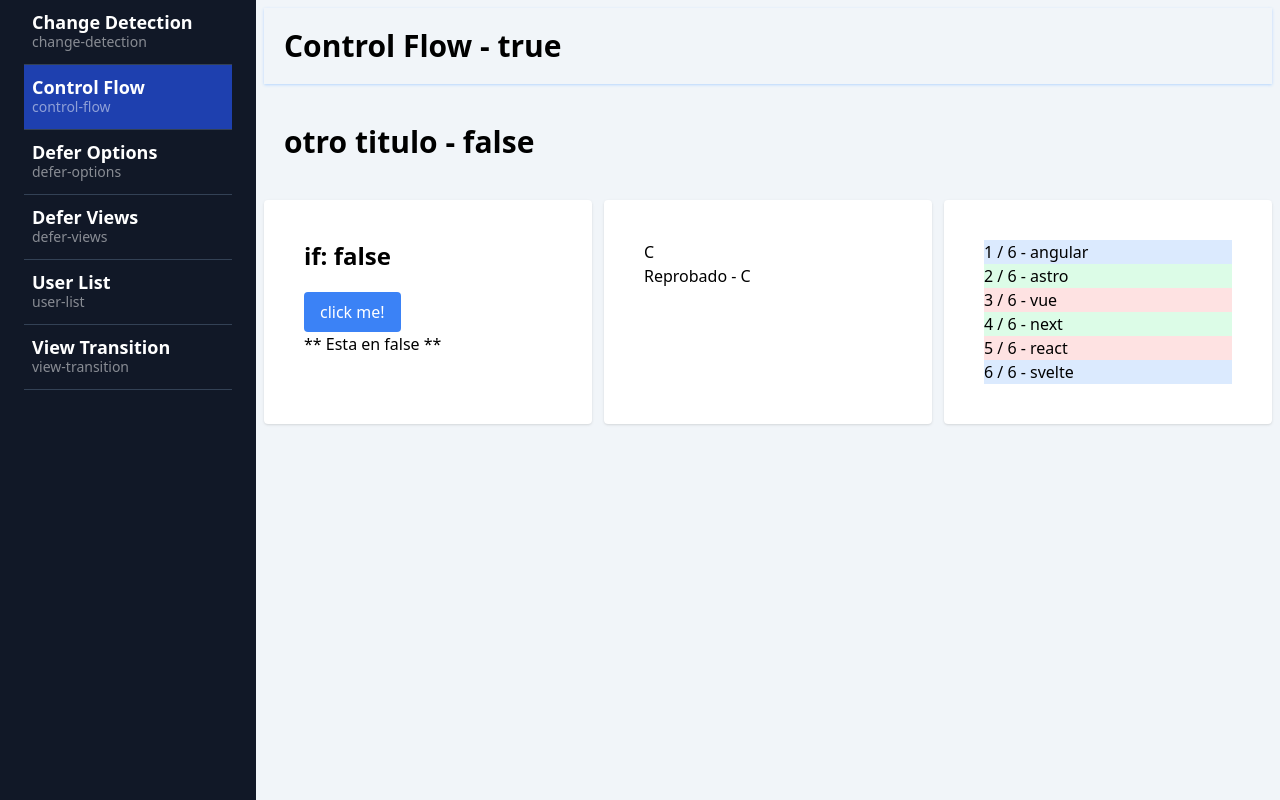
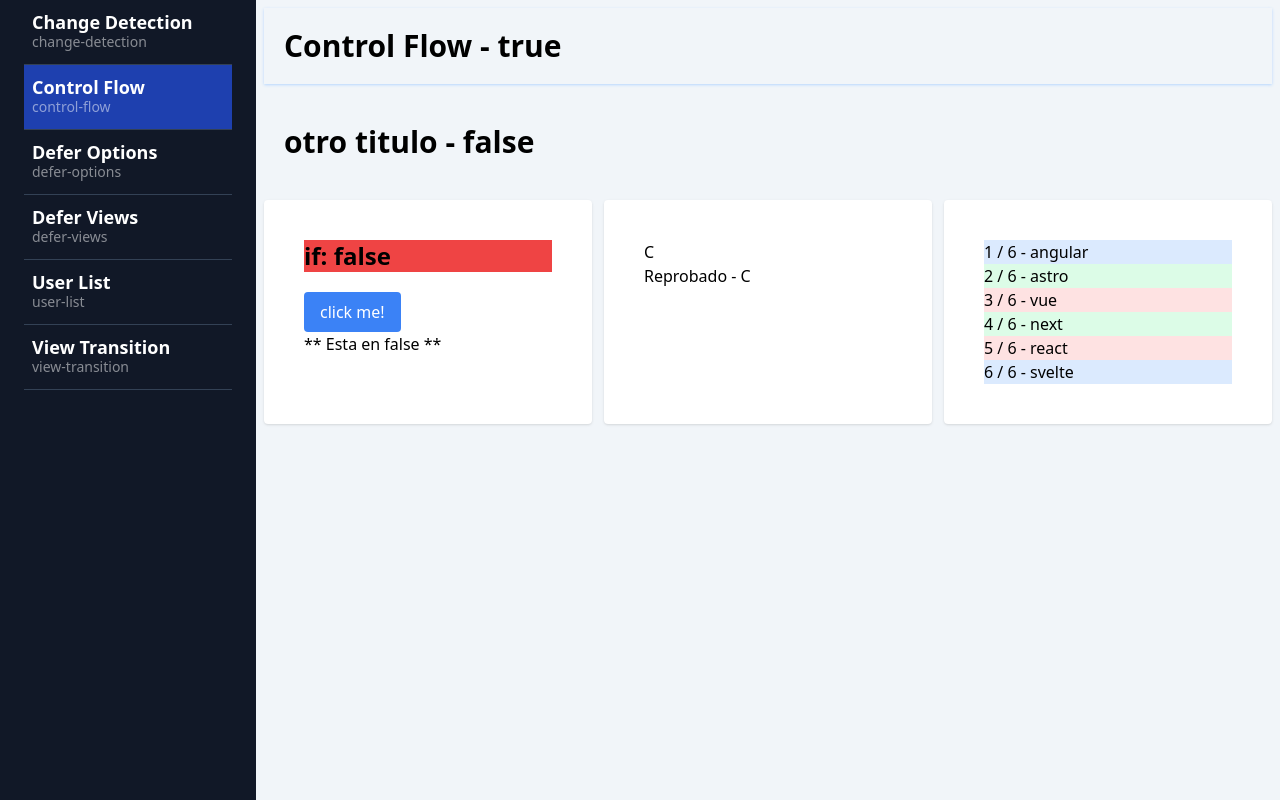
Before and after one commit to bsquiroz/angular_base_17, an Angular app: page /dashboard/control-flow in a window 1280 px wide. Built offline with nearby package versions, Linux system fonts and the light colour scheme.

Commit message:
add conditional if styles

```diff
--- a/src/app/dashboard/pages/control-flow/control-flow.component.html
+++ b/src/app/dashboard/pages/control-flow/control-flow.component.html
@@ -5,7 +5,10 @@
 
     <div class="bg-white rounded shadow p-10">
 
-        <h2 class="text-2xl font-bold mb-5">if: {{showContent()}}</h2>
+        <h2
+            [class]="'text-2xl font-bold mb-5 transition-colors duration-500 ' + (isStyleCustom() ? 'bg-green-500' : 'bg-red-500')">
+            if: {{ showContent() }}
+        </h2>
         <button class="bg-blue-500 px-4 py-2 rounded text-white" (click)="toggleContent()">
             click me!
         </button>
--- a/src/app/dashboard/pages/control-flow/control-flow.component.ts
+++ b/src/app/dashboard/pages/control-flow/control-flow.component.ts
@@ -22,7 +22,10 @@ export default class ControlFlowComponent {
     'svelte',
   ]);
 
+  public isStyleCustom = signal(false);
+
   public toggleContent() {
     this.showContent.update((value) => !value);
+    this.isStyleCustom.update((value) => !value);
   }
 }
```
